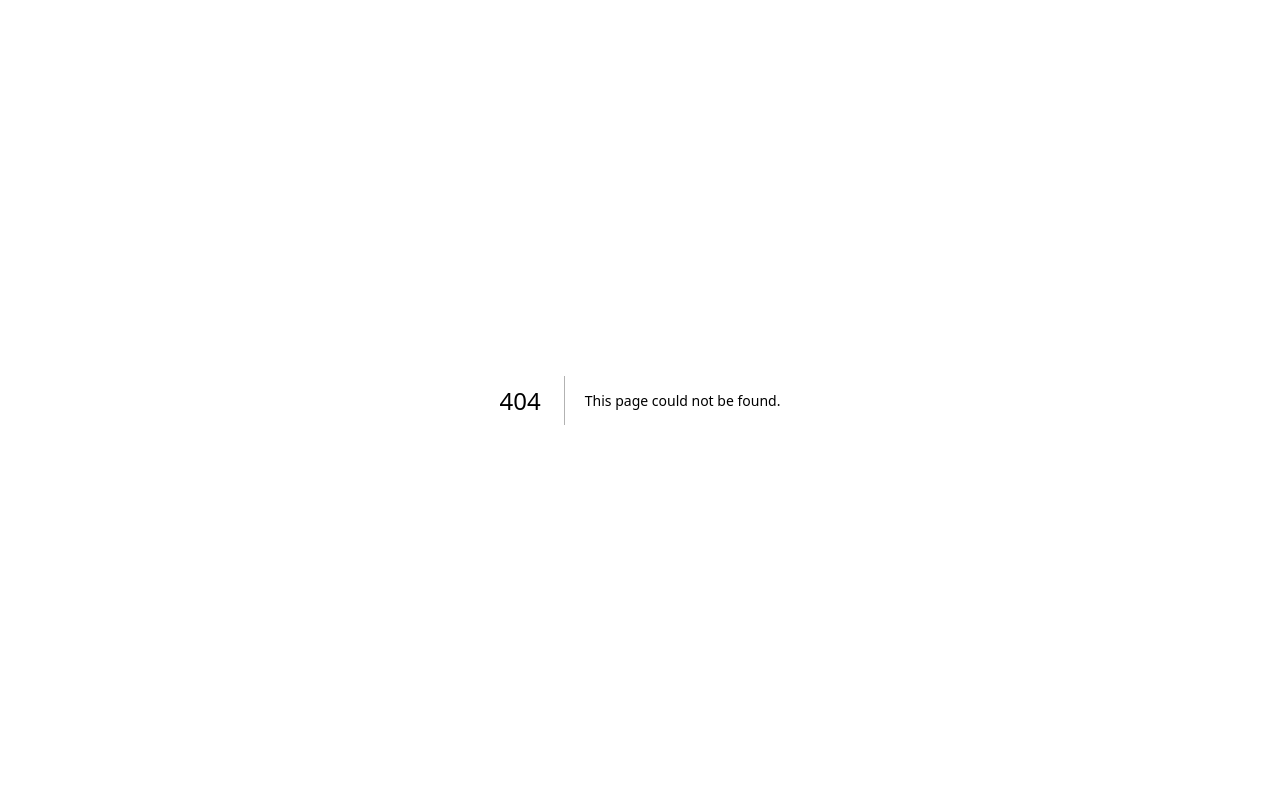
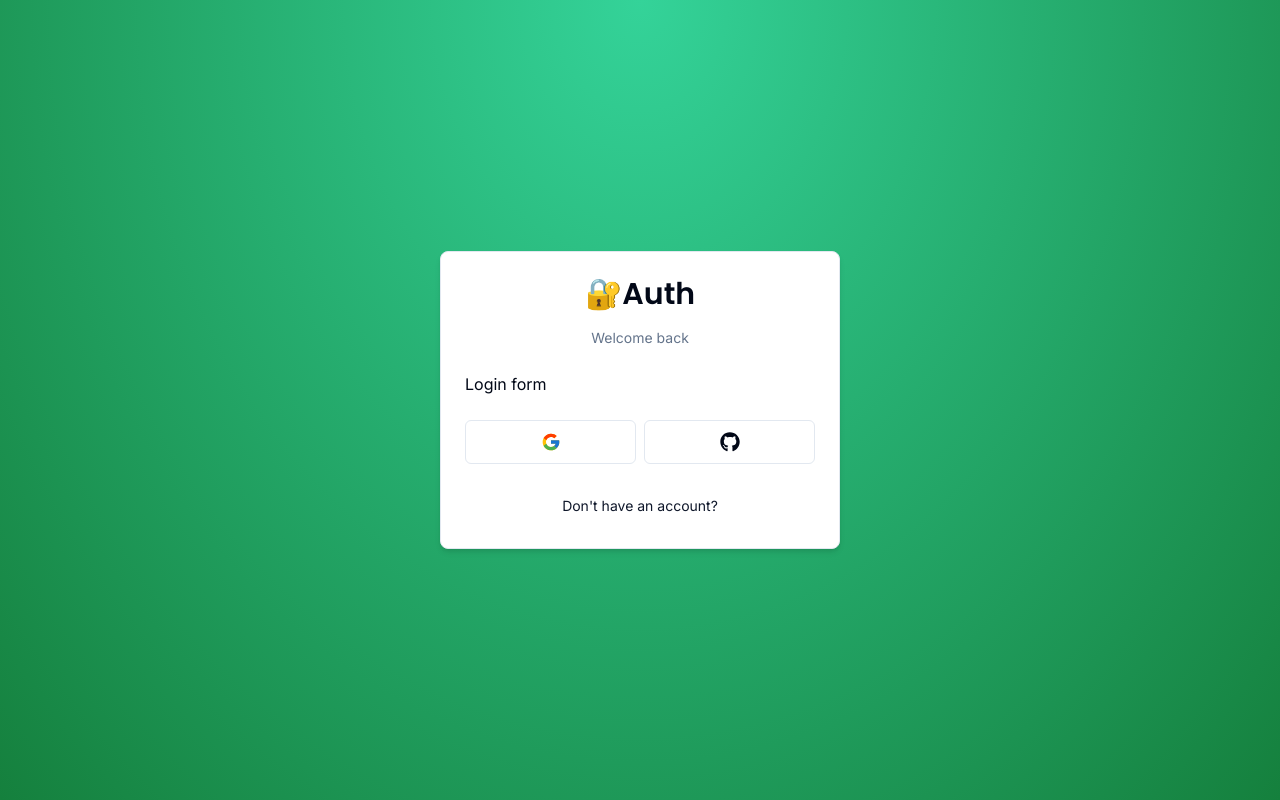
Before and after one commit to MohamedAbirou/Authy, a Next.js app: page /auth/login in a window 1280 px wide. Before the commit this address had no page. Built offline with nearby package versions, Linux system fonts and the light colour scheme.

Commit message:
style: Card wrapper UI

```diff
--- /dev/null
+++ b/app/auth/layout.tsx
@@ -0,0 +1,9 @@
+const LayoutPage = ({ children }: { children: React.ReactNode }) => {
+  return (
+    <div className="h-full flex items-center justify-center bg-[radial-gradient(ellipse_at_top,_var(--tw-gradient-stops))] from-emerald-400 to-green-700">
+      {children}
+    </div>
+  );
+};
+
+export default LayoutPage;
--- /dev/null
+++ b/app/auth/login/page.tsx
@@ -0,0 +1,7 @@
+import { LoginForm } from "@/components/auth/login-form";
+
+const LoginPage = () => {
+  return <LoginForm />;
+};
+
+export default LoginPage;
--- /dev/null
+++ b/components/auth/back-button.tsx
@@ -0,0 +1,17 @@
+"use client";
+
+import Link from "next/link";
+import { Button } from "../ui/button";
+
+interface BackButtonProps {
+  href: string;
+  label: string;
+}
+
+export const BackButton = ({ href, label }: BackButtonProps) => {
+  return (
+    <Button variant="link" className="font-normal w-full" size="sm" asChild>
+      <Link href={href}>{label}</Link>
+    </Button>
+  );
+};
--- /dev/null
+++ b/components/auth/card-wrapper.tsx
@@ -0,0 +1,39 @@
+"use client";
+
+import { Card, CardContent, CardFooter, CardHeader } from "../ui/card";
+import { BackButton } from "./back-button";
+import { Header } from "./header";
+import { Social } from "./social";
+
+interface CardWrapperProps {
+  children: React.ReactNode;
+  headerLabel: string;
+  backButtonLabel: string;
+  backButtonHref: string;
+  showSocial?: boolean;
+}
+
+export const CardWrapper = ({
+  children,
+  headerLabel,
+  backButtonLabel,
+  backButtonHref,
+  showSocial,
+}: CardWrapperProps) => {
+  return (
+    <Card className="w-[400px] shadow-md">
+      <CardHeader>
+        <Header label={headerLabel} />
+      </CardHeader>
+      <CardContent>{children}</CardContent>
+      {showSocial && (
+        <CardFooter>
+          <Social />
+        </CardFooter>
+      )}
+      <CardFooter>
+        <BackButton label={backButtonLabel} href={backButtonHref} />
+      </CardFooter>
+    </Card>
+  );
+};
--- /dev/null
+++ b/components/auth/header.tsx
@@ -0,0 +1,20 @@
+import { Poppins } from "next/font/google";
+import { cn } from "@/lib/utils";
+
+const font = Poppins({
+  weight: "600",
+  subsets: ["latin"],
+});
+
+interface HeaderProps {
+  label: string;
+}
+
+export const Header = ({ label }: HeaderProps) => {
+  return (
+    <div className="w-full flex flex-col gap-y-4 items-center justify-center">
+      <h1 className={cn("text-3xl font-semibold", font.className)}>🔐Auth</h1>
+      <p className="text-muted-foreground text-sm">{label}</p>
+    </div>
+  );
+};
--- /dev/null
+++ b/components/auth/login-form.tsx
@@ -0,0 +1,14 @@
+import { CardWrapper } from "./card-wrapper";
+
+export const LoginForm = () => {
+  return (
+    <CardWrapper
+      headerLabel="Welcome back"
+      backButtonLabel="Don't have an account?"
+      backButtonHref="/auth/register"
+      showSocial
+    >
+      Login form
+    </CardWrapper>
+  );
+};
--- /dev/null
+++ b/components/auth/social.tsx
@@ -0,0 +1,17 @@
+"use client";
+import { FcGoogle } from "react-icons/fc";
+import { FaGithub } from "react-icons/fa";
+import { Button } from "../ui/button";
+
+export const Social = () => {
+  return (
+    <div className="flex items-center w-full gap-x-2">
+      <Button size="lg" className="w-full" variant="outline" onClick={() => {}}>
+        <FcGoogle className="w-5 h-5" />
+      </Button>
+      <Button size="lg" className="w-full" variant="outline" onClick={() => {}}>
+        <FaGithub className="w-5 h-5" />
+      </Button>
+    </div>
+  );
+};
--- /dev/null
+++ b/components/ui/card.tsx
@@ -0,0 +1,79 @@
+import * as React from "react"
+
+import { cn } from "@/lib/utils"
+
+const Card = React.forwardRef<
+  HTMLDivElement,
+  React.HTMLAttributes<HTMLDivElement>
+>(({ className, ...props }, ref) => (
+  <div
+    ref={ref}
+    className={cn(
+      "rounded-lg border bg-card text-card-foreground shadow-sm",
+      className
+    )}
+    {...props}
+  />
+))
+Card.displayName = "Card"
+
+const CardHeader = React.forwardRef<
+  HTMLDivElement,
+  React.HTMLAttributes<HTMLDivElement>
+>(({ className, ...props }, ref) => (
+  <div
+    ref={ref}
+    className={cn("flex flex-col space-y-1.5 p-6", className)}
+    {...props}
+  />
+))
+CardHeader.displayName = "CardHeader"
+
+const CardTitle = React.forwardRef<
+  HTMLParagraphElement,
+  React.HTMLAttributes<HTMLHeadingElement>
+>(({ className, ...props }, ref) => (
+  <h3
+    ref={ref}
+    className={cn(
+      "text-2xl font-semibold leading-none tracking-tight",
+      className
+    )}
+    {...props}
+  />
+))
+CardTitle.displayName = "CardTitle"
+
+const CardDescription = React.forwardRef<
+  HTMLParagraphElement,
+  React.HTMLAttributes<HTMLParagraphElement>
+>(({ className, ...props }, ref) => (
+  <p
+    ref={ref}
+    className={cn("text-sm text-muted-foreground", className)}
+    {...props}
+  />
+))
+CardDescription.displayName = "CardDescription"
+
+const CardContent = React.forwardRef<
+  HTMLDivElement,
+  React.HTMLAttributes<HTMLDivElement>
+>(({ className, ...props }, ref) => (
+  <div ref={ref} className={cn("p-6 pt-0", className)} {...props} />
+))
+CardContent.displayName = "CardContent"
+
+const CardFooter = React.forwardRef<
+  HTMLDivElement,
+  React.HTMLAttributes<HTMLDivElement>
+>(({ className, ...props }, ref) => (
+  <div
+    ref={ref}
+    className={cn("flex items-center p-6 pt-0", className)}
+    {...props}
+  />
+))
+CardFooter.displayName = "CardFooter"
+
+export { Card, CardHeader, CardFooter, CardTitle, CardDescription, CardContent }
--- a/package.json
+++ b/package.json
@@ -16,6 +16,7 @@
     "next": "14.0.4",
     "react": "^18",
     "react-dom": "^18",
+    "react-icons": "^4.12.0",
     "tailwind-merge": "^2.2.0",
     "tailwindcss-animate": "^1.0.7"
   },
```
Also changed, not shown: 1 other file (tests, documents, lock files or other folders).
